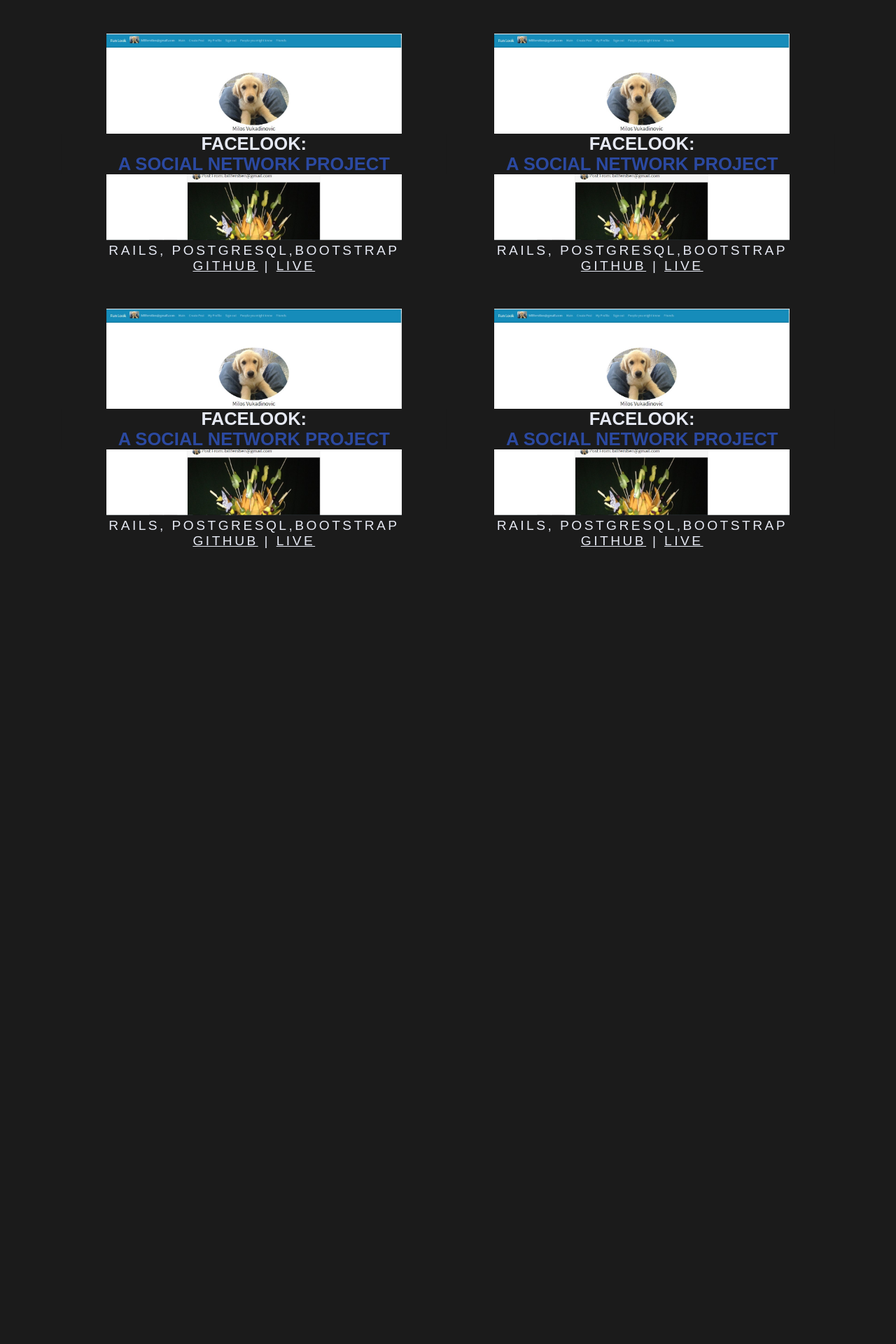
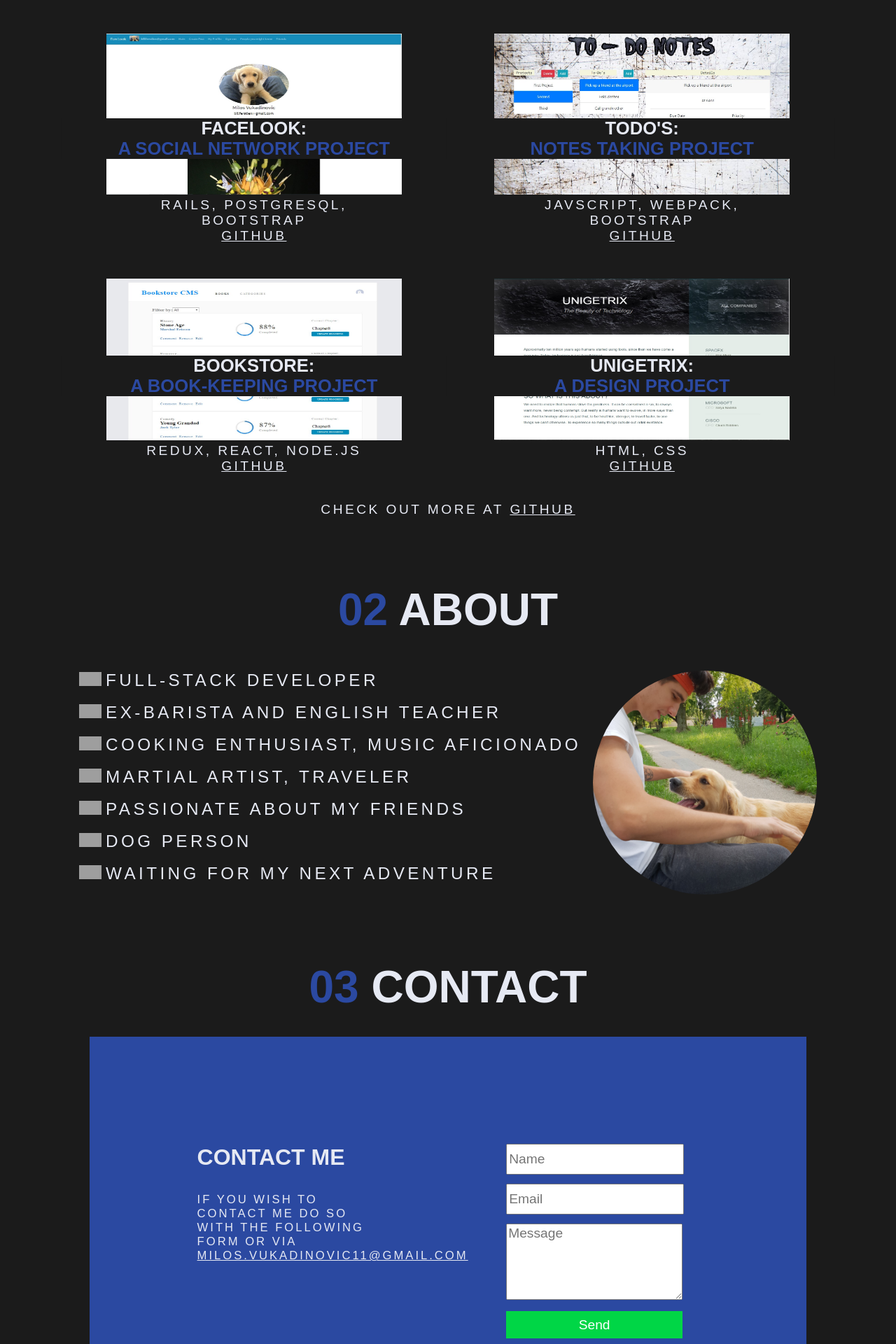
Before and after one commit to milosvukadinovic/portfolio, a PHP site: page / in a window 1280 px wide. Shown: the part 800-2720 px from the top of the page at 70% size. Before the commit the page ends 1583 px from the top, so only its background shows below. Run offline with PHP 8.4, Linux system fonts and the light colour scheme; some web fonts are replaced; grey boxes are pictures that could not be loaded.

Commit message:
Final touch

```diff
--- a/css/main.css
+++ b/css/main.css
@@ -86,6 +86,7 @@ h1{
 }
 .projectImage{
   width: 100%;
+  height: 18vw;
 }
 .projectSpan{
   width:60%;
@@ -120,3 +121,115 @@ h1{
 .blueText{
   color: #2B49A1;
 }
+.checkOut{
+  margin-top:40px;
+
+}
+
+#About{
+  margin-top:80px;
+  float:left;
+  width:100%;
+  text-align: center;
+}
+.projectSpanZ{
+  padding-left:2px;
+  width:60%;
+  line-height: normal;
+  color: rgb(230, 233, 243);
+  letter-spacing: 0.18em;
+  font-weight: 100!important;
+  font: normal normal normal 1.9vw avenir-lt-w01_35-light1475496,sans-serif;
+}
+.aboutDiv{
+  text-align: center;
+  margin-top:50px;
+}
+.aboutSpan{
+  text-align:left;
+  display: inline-block;
+}
+.pic{
+  height:25vw;
+  width: 25vw;
+  border-radius: 50%;
+  object-fit: cover;
+  margin-left:1%;
+  vertical-align: top;
+}
+
+#Contact{
+  margin-top:80px;
+  float:left;
+  width:100%;
+  text-align: center;
+}
+.formContainer{
+  width:80%;
+  height:50vw;
+  background:#2B49A1;
+  display: inline-block;
+  margin-top: 20px;
+  text-align: left;
+  margin-bottom:5vw;
+}
+.contactSpan{
+  margin-top:12vw;
+  margin-left:12vw;
+  line-height: normal;
+  color: rgb(230, 233, 243);
+  font-weight: 900!important;
+  font: normal normal normal 2.5vw avenir-lt-w01_35-light1475496,sans-serif;
+  position:absolute;
+}
+.contactSpanEmail{
+  margin-top:16vw;
+  margin-left:12vw;
+  line-height: normal;
+  color: rgb(230, 233, 243);
+  font-weight: 300!important;
+  font: normal normal normal 1.3vw avenir-lt-w01_35-light1475496,sans-serif;
+  position:absolute;
+  width:20%;
+  letter-spacing: 0.18em;
+}
+
+#contact-form{
+  float:right;
+  margin-top:10vw;
+  margin-right:10vw;
+  width: 30%;
+
+}
+.input{
+  width:80%;
+  height:3vw;
+  margin:0.5vw;
+  font: normal normal normal 1.5vw avenir-lt-w01_35-light1475496,sans-serif;
+}
+.inputLarge{
+  width:80%;
+  height:8vw;
+  margin:0.5vw;
+  font: normal normal normal 1.5vw avenir-lt-w01_35-light1475496,sans-serif;
+
+}
+.inputButton{
+  width:82%;
+  height:3vw;
+  margin:0.5vw;
+  font: normal normal normal 1.5vw avenir-lt-w01_35-light1475496,sans-serif;
+  background-color:rgba(0, 214, 70, 1);
+  color:white;
+  font-weight: 300!important;
+  border-left: 3px;
+  padding:0;
+  border:none;
+}
+.projectSpanB{
+  line-height: normal;
+  color: rgb(230, 233, 243);
+  letter-spacing: 0.18em;
+  font-weight: 100!important;
+  font: normal normal normal 1.3vw avenir-lt-w01_35-light1475496,sans-serif;
+}
--- a/index.html
+++ b/index.html
@@ -12,30 +12,42 @@
   <link rel="icon" href="img/logo.png">
   <title>Milos Vukadinovic | Portfolio</title>
   <meta name="description" content="Milos Vukadinovic is a full-stack web developer.">
+
+
+
+  <script type="text/javascript" src="https://cdn.jsdelivr.net/npm/emailjs-com@2.4.1/dist/email.min.js"></script>
+    <script type="text/javascript">
+        (function(){
+           emailjs.init('user_ZPL62qWkLktBq8JLOmMlr');
+        })();
+    </script>
+    <script type="text/javascript">
+        window.onload = function() {
+            document.getElementById('contact-form').addEventListener('submit', function(event) {
+                event.preventDefault();
+                // generate the contact number value
+                this.contact_number.value = Math.random() * 100000 | 0;
+                emailjs.sendForm('default_service', 'template_qXtBJ1ZG', this);
+            });
+        }
+    </script>
+
+
+
   <script src="https://ajax.googleapis.com/ajax/libs/jquery/3.3.1/jquery.min.js"></script>
   <script>
 $(document).ready(function(){
-    // Add smooth scrolling to all links
   $("a").on('click', function(event) {
-
-      // Make sure this.hash has a value before overriding default behavior
 if (this.hash !== "") {
-        // Prevent default anchor click behavior
       event.preventDefault();
-
-        // Store hash
 var hash = this.hash;
-
-        // Using jQuery's animate() method to add smooth page scroll
-        // The optional number (800) specifies the number of milliseconds it takes to scroll to the specified area
 $('html, body').animate({
         scrollTop: $(hash).offset().top
       }, 800, function(){
 
-          // Add hash (#) to URL when done scrolling (default click behavior)
         window.location.hash = hash;
       });
-      } // End if
+    }
   });
 });
 </script>
@@ -51,10 +63,10 @@
       <a href="#Portfolio" class="navLinks">
           PORTFOLIO
         </a>
-        <a href="#" class="navLinks">
+        <a href="#About" class="navLinks">
             ABOUT
           </a>
-          <a href="#" class="navLinks">
+          <a href="#Contact" class="navLinks">
               CONTACT
             </a>
     </div>
@@ -109,66 +121,144 @@
         <span class="dominText"> FACELOOK: <br>
         <span class="blueText"> A SOCIAL NETWORK PROJECT</span></span>
         <span class="projectSpan">
-            RAILS, POSTGRESQL,BOOTSTRAP
+            RAILS, POSTGRESQL, BOOTSTRAP
         </span>
+        <br>
         <span class="projectSpan">
-          <a href="#" class="projectSpanA">
+          <a href="https://github.com/milosvukadinovic/funlook-social-network" target="_blank" class="projectSpanA">
             GITHUB</a>
-          |
-          <a href="#" class="projectSpanA">
-            LIVE
-          </a>
         </span>
       </div>
       <div class="projectContainer">
-        <img class="projectImage" src="img/Screenshot_1.jpg">
-        <span class="dominText"> FACELOOK: <br>
-        <span class="blueText"> A SOCIAL NETWORK PROJECT</span></span>
+        <img class="projectImage" src="img/Screenshot_2.jpg">
+        <span class="dominText"> TODO'S: <br>
+        <span class="blueText"> NOTES TAKING PROJECT</span></span>
         <span class="projectSpan">
-            RAILS, POSTGRESQL,BOOTSTRAP
+            JAVSCRIPT, WEBPACK, BOOTSTRAP
         </span>
+        <br>
         <span class="projectSpan">
-          <a href="#" class="projectSpanA">
+          <a href="https://github.com/milosvukadinovic/to-do-js" target="_blank" class="projectSpanA">
             GITHUB</a>
-          |
-          <a href="#" class="projectSpanA">
-            LIVE
-          </a>
         </span>
       </div>
       <div class="projectContainer">
-        <img class="projectImage" src="img/Screenshot_1.jpg">
-        <span class="dominText"> FACELOOK: <br>
-        <span class="blueText"> A SOCIAL NETWORK PROJECT</span></span>
+        <img class="projectImage" src="img/Screenshot_3.jpg">
+        <span class="dominText"> BOOKSTORE: <br>
+        <span class="blueText"> A BOOK-KEEPING PROJECT</span></span>
         <span class="projectSpan">
-            RAILS, POSTGRESQL,BOOTSTRAP
+            REDUX, REACT, NODE.JS
         </span>
+        <br>
         <span class="projectSpan">
-          <a href="#" class="projectSpanA">
+          <a href="https://github.com/milosvukadinovic/BookStore-Redux" target="_blank" class="projectSpanA">
             GITHUB</a>
-          |
-          <a href="#" class="projectSpanA">
-            LIVE
-          </a>
+
         </span>
       </div>
       <div class="projectContainer">
-        <img class="projectImage" src="img/Screenshot_1.jpg">
-        <span class="dominText"> FACELOOK: <br>
-        <span class="blueText"> A SOCIAL NETWORK PROJECT</span></span>
+        <img class="projectImage" src="img/Screenshot_4.jpg">
+        <span class="dominText"> UNIGETRIX: <br>
+        <span class="blueText"> A DESIGN PROJECT</span></span>
         <span class="projectSpan">
-            RAILS, POSTGRESQL,BOOTSTRAP
+            HTML, CSS
         </span>
+        <br>
         <span class="projectSpan">
-          <a href="#" class="projectSpanA">
+          <a href="https://github.com/milosvukadinovic/Design-Project" target="_blank" class="projectSpanA">
             GITHUB</a>
-          |
-          <a href="#" class="projectSpanA">
-            LIVE
-          </a>
         </span>
       </div>
 
+      <div class="checkOut">
+        <span class="projectSpan">
+          CHECK OUT MORE AT <a href="https://github.com/milosvukadinovic" class="projectSpanA">GITHUB</A>
+        </span>
+      </div>
+  </section>
+
+  <section id="About">
+      <div id="PF">
+          <h1>
+            <span class="spanBlue">02 </span>
+            <span class="spanWhite">ABOUT</span>
+          </h1>
+        </div>
+<div class="aboutDiv">
+  <div class="aboutSpan">
+
+
+    <span >
+        <img id="comp-k3wldty6imgimage" style="object-position:50% 50%;width:2.5vw;height:1.5vw;object-fit:cover" alt="HTML.png" data-type="image" itemprop="image" src="https://static.wixstatic.com/media/a9ccd8_af4d2ea8f47b4930bd24ed917d7a4c1f~mv2.png/v1/fill/w_32,h_19,al_c,q_80,usm_0.66_1.00_0.01/HTML.webp" data-src="">
+    <span class="projectSpanZ" >
+        FULL-STACK DEVELOPER
+    </span>
+      </span><br><br>
+      <span >
+          <img id="comp-k3wldty6imgimage" style="object-position:50% 50%;width:2.5vw;height:1.5vw;object-fit:cover" alt="HTML.png" data-type="image" itemprop="image" src="https://static.wixstatic.com/media/a9ccd8_af4d2ea8f47b4930bd24ed917d7a4c1f~mv2.png/v1/fill/w_32,h_19,al_c,q_80,usm_0.66_1.00_0.01/HTML.webp" data-src="">
+      <span class="projectSpanZ" >
+          EX-BARISTA AND ENGLISH TEACHER
+      </span>
+        </span><br><br>
+        <span >
+            <img id="comp-k3wldty6imgimage" style="object-position:50% 50%;width:2.5vw;height:1.5vw;object-fit:cover" alt="HTML.png" data-type="image" itemprop="image" src="https://static.wixstatic.com/media/a9ccd8_af4d2ea8f47b4930bd24ed917d7a4c1f~mv2.png/v1/fill/w_32,h_19,al_c,q_80,usm_0.66_1.00_0.01/HTML.webp" data-src="">
+        <span class="projectSpanZ" >
+            COOKING ENTHUSIAST, MUSIC AFICIONADO
+        </span>
+          </span><br><br>
+          <span >
+              <img id="comp-k3wldty6imgimage" style="object-position:50% 50%;width:2.5vw;height:1.5vw;object-fit:cover" alt="HTML.png" data-type="image" itemprop="image" src="https://static.wixstatic.com/media/a9ccd8_af4d2ea8f47b4930bd24ed917d7a4c1f~mv2.png/v1/fill/w_32,h_19,al_c,q_80,usm_0.66_1.00_0.01/HTML.webp" data-src="">
+          <span class="projectSpanZ" >
+              MARTIAL ARTIST, TRAVELER
+          </span>
+            </span><br><br>
+
+          <span >
+              <img id="comp-k3wldty6imgimage" style="object-position:50% 50%;width:2.5vw;height:1.5vw;object-fit:cover" alt="HTML.png" data-type="image" itemprop="image" src="https://static.wixstatic.com/media/a9ccd8_af4d2ea8f47b4930bd24ed917d7a4c1f~mv2.png/v1/fill/w_32,h_19,al_c,q_80,usm_0.66_1.00_0.01/HTML.webp" data-src="">
+          <span class="projectSpanZ" >
+              PASSIONATE ABOUT MY FRIENDS
+          </span>
+            </span><br><br>
+            <span >
+                <img id="comp-k3wldty6imgimage" style="object-position:50% 50%;width:2.5vw;height:1.5vw;object-fit:cover" alt="HTML.png" data-type="image" itemprop="image" src="https://static.wixstatic.com/media/a9ccd8_af4d2ea8f47b4930bd24ed917d7a4c1f~mv2.png/v1/fill/w_32,h_19,al_c,q_80,usm_0.66_1.00_0.01/HTML.webp" data-src="">
+            <span class="projectSpanZ" >
+               DOG PERSON
+            </span>
+              </span><br><br>
+            <span >
+                <img id="comp-k3wldty6imgimage" style="object-position:50% 50%;width:2.5vw;height:1.5vw;object-fit:cover" alt="HTML.png" data-type="image" itemprop="image" src="https://static.wixstatic.com/media/a9ccd8_af4d2ea8f47b4930bd24ed917d7a4c1f~mv2.png/v1/fill/w_32,h_19,al_c,q_80,usm_0.66_1.00_0.01/HTML.webp" data-src="">
+            <span class="projectSpanZ" >
+                WAITING FOR MY NEXT ADVENTURE
+            </span>
+              </span>
+            </div>
+            <img class="pic" data-type="image" src="img/dog.jpg" data-src="">
+</div>
+
+
+  </section>
+  <section id="Contact">
+      <div id="PF">
+          <h1>
+            <span class="spanBlue">03 </span>
+            <span class="spanWhite">CONTACT</span>
+          </h1>
+        </div>
+        <div class="formContainer">
+          <span class="contactSpan">
+            CONTACT ME
+          </span><br>
+          <span class="contactSpanEmail">
+              IF YOU WISH TO CONTACT ME DO SO WITH THE FOLLOWING FORM OR VIA <a href class="projectSpanB">MILOS.VUKADINOVIC11@GMAIL.COM</a>
+          </span>
+          <form id="contact-form">
+              <input type="hidden" name="contact_number">
+              <input type="text" class="input" placeholder="Name" name="user_name"><br>
+              <input type="email" class="input" placeholder="Email" name="user_email"><br>
+              <textarea name="message" class="inputLarge" placeholder="Message"></textarea><br>
+              <input type="submit" class="inputButton" value="Send">
+          </form>
+        </div>
   </section>
 
 </body>
```
Also changed, not shown: img/Screenshot_2.jpg, img/Screenshot_5.jpg (deleted), img/town.jpg (deleted). Lines whose indentation alone changed are shown as unchanged.
